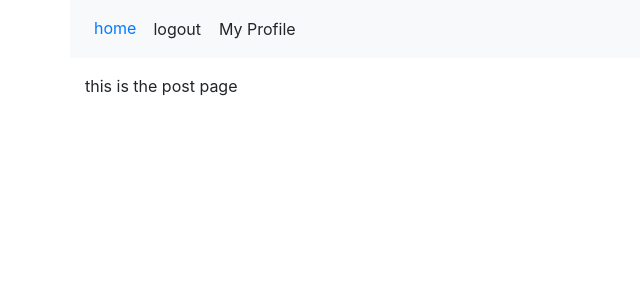
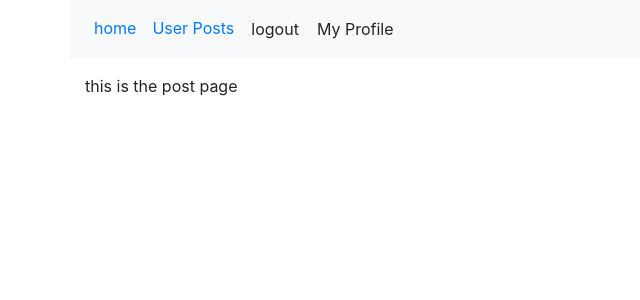
Before and after one commit to Developer-Gitonga/Hauler, a Django app: template templates/haul/posts.html in a window 1280 px wide. Shown: the top 300 px of the page, without its empty margins (0-640 px from the left). Run offline with Django 4.2, Linux system fonts and the light colour scheme; the template is opened without the code that fills it, so the values that code supplies are empty; the visitor is signed in with stand-in values (Sample User, id 1); parts of the project's set-up code (start-up, migrations or seed data) failed here and were passed over; some libraries are stand-ins or nearby versions.

Commit message:
added the view posts url on the nav

```diff
--- a/templates/haul/nav.html
+++ b/templates/haul/nav.html
@@ -5,6 +5,8 @@
 
         <a href="{% url 'register' %}" class="nav-link">register</a>
         <a href="{% url 'login' %}" class="nav-link">login</a> {% else %}
+        <a href="{% url 'posts' %}" class="nav-link">User Posts</a>
+
         <a href="{% url 'logout' %}" class="nav-link btn btn-otline-warning">logout</a
     >
     <a href="{% url 'profile' %}" class="nav-link btn btn-otline-warning"
```
